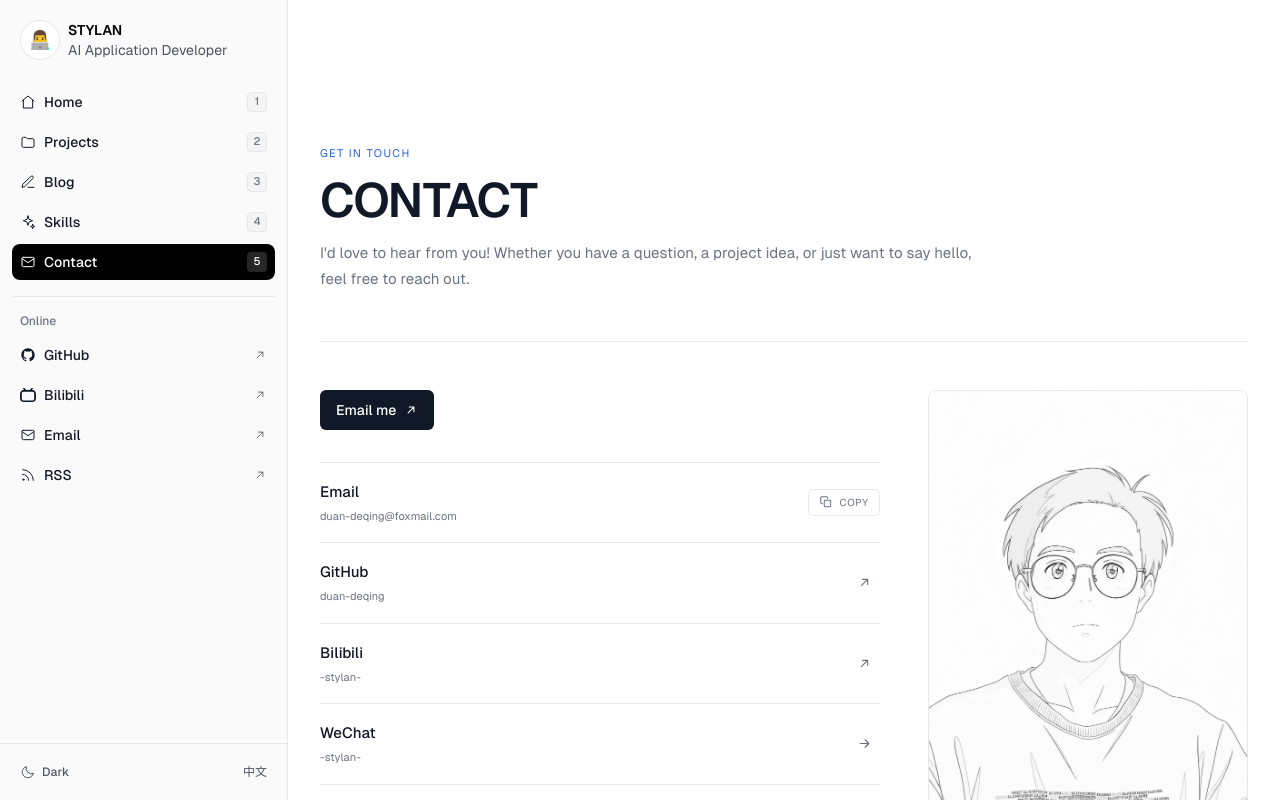
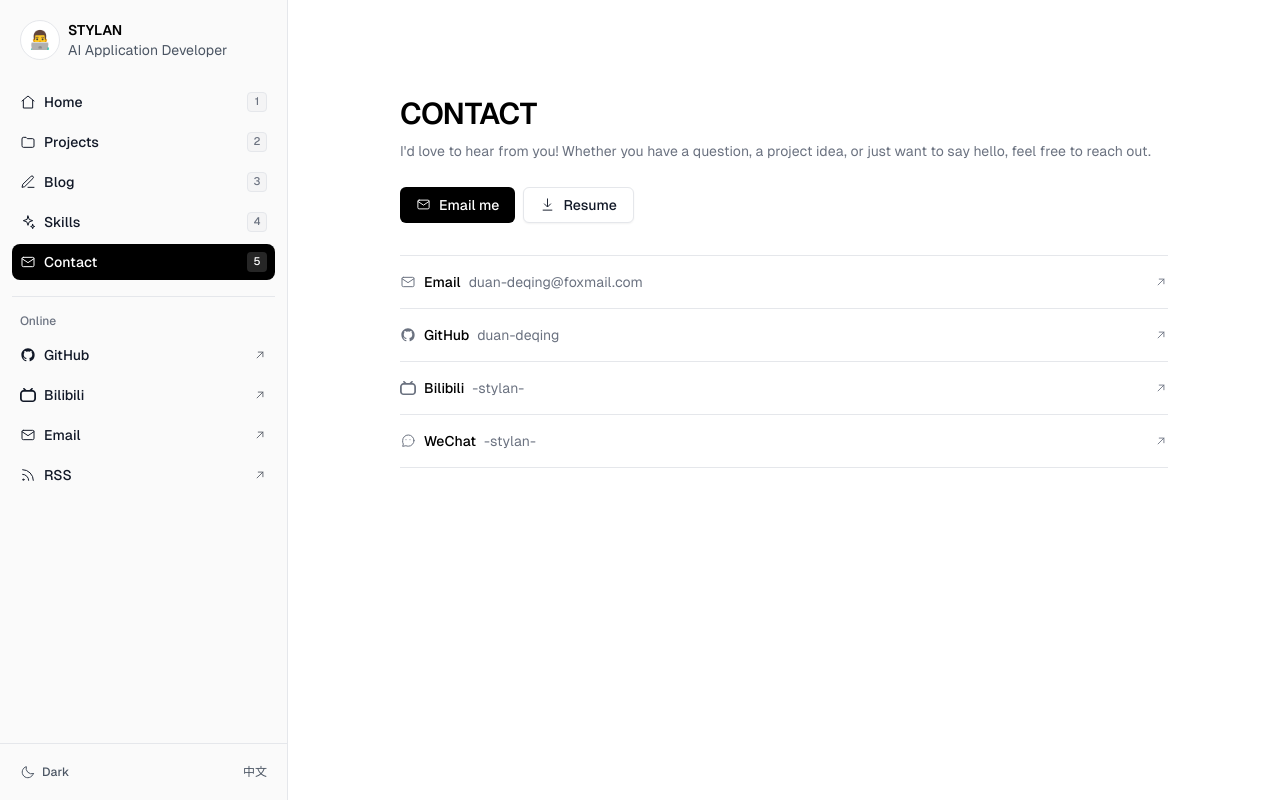
Before and after one commit to duan-deqing/duan-deqing.github.io, a React (Vite) app: page /contact in a window 1280 px wide. Built offline with nearby package versions, Linux system fonts and the light colour scheme.

Commit message:
feat: 技能与联系页改为 onur 式排版

```diff
--- /dev/null
+++ b/src/components/contact/WechatDialog.jsx
@@ -0,0 +1,25 @@
+import Modal from '../site/Modal'
+import Button from '../site/Button'
+import { CloseIcon } from '../site/icons'
+
+export default function WechatDialog({ open, onClose, qrcode, alt }) {
+  return (
+    <Modal open={open} onClose={onClose} label={alt || 'WeChat QR code'} panelClassName="max-w-sm">
+      <div className="mb-4 flex items-center justify-between">
+        <h2 className="text-base font-semibold tracking-tight text-heading">{alt || 'WeChat'}</h2>
+        <Button variant="ghost" size="icon" onClick={onClose} aria-label="Close">
+          <CloseIcon size={16} />
+        </Button>
+      </div>
+      <img
+        src={qrcode}
+        alt={alt || 'WeChat QR code'}
+        width={240}
+        height={240}
+        loading="lazy"
+        decoding="async"
+        className="mx-auto size-60 rounded-lg border border-line bg-page object-contain"
+      />
+    </Modal>
+  )
+}
--- /dev/null
+++ b/src/components/site/Modal.jsx
@@ -0,0 +1,69 @@
+import { useEffect, useRef } from 'react'
+
+const FOCUSABLE =
+  'a[href], button:not([disabled]), input, select, textarea, [tabindex]:not([tabindex="-1"])'
+
+export default function Modal({ open, onClose, label, children, panelClassName = '' }) {
+  const panelRef = useRef(null)
+  const restoreRef = useRef(null)
+
+  useEffect(() => {
+    if (!open) return undefined
+    restoreRef.current = document.activeElement
+    const previousOverflow = document.body.style.overflow
+    document.body.style.overflow = 'hidden'
+    const panel = panelRef.current
+    const focusables = () => Array.from(panel?.querySelectorAll(FOCUSABLE) || [])
+    requestAnimationFrame(() => focusables()[0]?.focus())
+
+    function onKeyDown(event) {
+      if (event.key === 'Escape') {
+        event.preventDefault()
+        onClose()
+        return
+      }
+      if (event.key !== 'Tab') return
+      const items = focusables()
+      if (items.length === 0) return
+      const first = items[0]
+      const last = items[items.length - 1]
+      if (event.shiftKey && document.activeElement === first) {
+        event.preventDefault()
+        last.focus()
+      } else if (!event.shiftKey && document.activeElement === last) {
+        event.preventDefault()
+        first.focus()
+      }
+    }
+
+    document.addEventListener('keydown', onKeyDown)
+    return () => {
+      document.removeEventListener('keydown', onKeyDown)
+      document.body.style.overflow = previousOverflow
+      const restore = restoreRef.current
+      if (restore instanceof HTMLElement) restore.focus()
+    }
+  }, [open, onClose])
+
+  if (!open) return null
+
+  return (
+    <div className="fixed inset-0 z-[60] flex items-center justify-center p-4">
+      <button
+        type="button"
+        className="absolute inset-0 bg-[var(--overlay)]"
+        aria-label="Close dialog"
+        onClick={onClose}
+      />
+      <div
+        ref={panelRef}
+        role="dialog"
+        aria-modal="true"
+        aria-label={label}
+        className={`relative w-full max-w-lg rounded-lg border border-line bg-page p-5 shadow-xl ${panelClassName}`}
+      >
+        {children}
+      </div>
+    </div>
+  )
+}
--- a/src/pages/ContactPage.jsx
+++ b/src/pages/ContactPage.jsx
@@ -1,158 +1,107 @@
 import { useState } from 'react'
+import config from '../content/site.yaml'
 import { useLanguage } from '../hooks/useLanguage'
-import config from '../content/site.yaml'
 import PageTitle from '../components/shared/PageTitle'
-import PageHeader from '../components/shared/PageHeader'
-import ArrowIcon from '../components/shared/ArrowIcon'
-import CopyButton from '../components/shared/CopyButton'
+import PageHeading from '../components/site/PageHeading'
+import Button from '../components/site/Button'
+import WechatDialog from '../components/contact/WechatDialog'
+import {
+  ArrowUpRightIcon,
+  BilibiliIcon,
+  DownloadIcon,
+  GitHubIcon,
+  MailIcon,
+  WechatIcon,
+} from '../components/site/icons'
+
+const ICONS = {
+  email: MailIcon,
+  github: GitHubIcon,
+  bilibili: BilibiliIcon,
+  wechat: WechatIcon,
+}
 
 export default function ContactPage() {
   const { lang, t } = useLanguage()
-  const { contactPage } = config
-  const [openQr, setOpenQr] = useState(false)
-  const methods = contactPage?.contactMethods || []
-  const emailMethod = methods.find((method) => method.icon === 'email')
-  const emailValue = emailMethod?.value || config.contact?.email || ''
+  const page = config.contactPage || {}
+  const email = config.contact?.email
+  const methods = page.contactMethods || []
+  const [wechat, setWechat] = useState(null)
 
   return (
-    <>
+    <div className="mx-auto w-full max-w-3xl">
       <PageTitle
-        title={t({ en: 'STYLAN · Contact', zh: 'STYLAN · 联系' })}
-        description={t(contactPage?.description)}
+        title={`STYLAN · ${t({ en: 'Contact', zh: '联系' })}`}
+        description={page.description}
         t={t}
         lang={lang}
       />
-      <PageHeader
-        kicker={t({ en: 'GET IN TOUCH', zh: '保持联系' })}
-        title={t(contactPage?.title) || 'CONTACT'}
-        description={t(contactPage?.description)}
+      <PageHeading
+        title={t(page.title || { en: 'Contact', zh: '联系' })}
+        description={t(page.description || '')}
       />
 
-      <section className="grid gap-10 py-10 sm:py-12 lg:grid-cols-[1fr_20rem] lg:gap-12">
-        <div>
-          <a
-            href={`mailto:${emailValue}`}
-            className="inline-flex items-center gap-2 rounded-md bg-ink px-4 py-2.5 text-sm font-medium text-page transition-colors hover:bg-accent"
-          >
+      <div className="mb-8 flex flex-wrap gap-2">
+        {email ? (
+          <Button as="a" href={`mailto:${email}`}>
+            <MailIcon size={15} />
             {t({ en: 'Email me', zh: '发送邮件' })}
-            <ArrowIcon direction="up-right" size={14} />
-          </a>
+          </Button>
+        ) : null}
+        <Button as="a" variant="outline" href="/resume.pdf" download>
+          <DownloadIcon size={15} />
+          {t({ en: 'Resume', zh: '简历' })}
+        </Button>
+      </div>
 
-          <ul className="mt-8 border-t border-line">
-            {methods.map((method) => {
-              const isWechat = method.icon === 'wechat'
-              const isEmail = method.icon === 'email'
-              const external = method.href?.startsWith('http')
-              const isNavigational = !isEmail && !isWechat && Boolean(method.href)
-              const rowText = (
-                <div className="min-w-0">
-                  <p className="text-[15px] font-medium text-ink">{t(method.label)}</p>
-                  <p className="mt-0.5 truncate font-mono-ui text-[11px] text-muted">
-                    {method.value}
-                  </p>
-                </div>
-              )
+      <div className="border-t border-line">
+        {methods.map((method) => {
+          const Icon = ICONS[method.icon] || MailIcon
+          const label = t(method.label)
+          const content = (
+            <>
+              <span className="flex min-w-0 items-center gap-2">
+                <Icon size={16} className="shrink-0 text-muted" />
+                <span className="font-medium text-heading">{label}</span>
+                <span className="truncate text-sm text-muted">{method.value}</span>
+              </span>
+              <ArrowUpRightIcon size={14} className="shrink-0 text-muted" />
+            </>
+          )
 
-              return (
-                <li key={method.icon || method.value} className="border-b border-line">
-                  {isNavigational ? (
-                    <a
-                      href={method.href}
-                      target={external ? '_blank' : undefined}
-                      rel={external ? 'noopener noreferrer' : undefined}
-                      aria-label={t(method.label)}
-                      className="group flex items-center justify-between gap-4 py-4"
-                    >
-                      {rowText}
-                      <span className="flex h-8 w-8 shrink-0 items-center justify-center text-muted transition-colors group-hover:text-accent">
-                        <ArrowIcon direction={external ? 'up-right' : 'right'} size={15} />
-                      </span>
-                    </a>
-                  ) : (
-                    <div className="flex items-center justify-between gap-4 py-4">
-                      {rowText}
+          if (method.href) {
+            return (
+              <a
+                key={label}
+                href={method.href}
+                target={method.href.startsWith('http') ? '_blank' : undefined}
+                rel={method.href.startsWith('http') ? 'noopener noreferrer' : undefined}
+                className="flex items-center justify-between gap-4 border-b border-line py-4 text-sm transition-colors hover:text-accent"
+              >
+                {content}
+              </a>
+            )
+          }
 
-                      <div className="flex shrink-0 items-center gap-2">
-                        {isEmail ? (
-                          <CopyButton
-                            value={method.value}
-                            label={{
-                              copy: t({ en: 'Copy', zh: '复制' }),
-                              copied: t({ en: 'Copied', zh: '已复制' }),
-                              failed: t({ en: 'Failed', zh: '失败' }),
-                            }}
-                          />
-                        ) : null}
+          return (
+            <button
+              key={label}
+              type="button"
+              onClick={() => setWechat(method)}
+              className="flex w-full items-center justify-between gap-4 border-b border-line py-4 text-left text-sm transition-colors hover:text-accent"
+            >
+              {content}
+            </button>
+          )
+        })}
+      </div>
 
-                        {isWechat ? (
-                          <button
-                            type="button"
-                            onClick={() => setOpenQr((value) => !value)}
-                            aria-expanded={openQr}
-                            aria-label={t({ en: 'Show WeChat QR code', zh: '显示微信二维码' })}
-                            className="flex h-8 w-8 items-center justify-center rounded-md text-muted transition-colors hover:bg-subtle hover:text-ink"
-                          >
-                            <ArrowIcon direction={openQr ? 'down' : 'right'} size={15} />
-                          </button>
-                        ) : null}
-                      </div>
-                    </div>
-                  )}
-
-                  {isWechat && openQr && method.qrcode ? (
-                    <div className="pb-4">
-                      <img
-                        src={method.qrcode}
-                        alt={t({ en: 'WeChat QR code', zh: '微信二维码' })}
-                        width="160"
-                        height="160"
-                        loading="lazy"
-                        decoding="async"
-                        className="h-40 w-40 rounded-md border border-line bg-white object-contain p-2"
-                      />
-                      <p className="mt-2 font-mono-ui text-[10px] text-muted">
-                        {t({ en: 'Scan to add', zh: '扫码添加' })}
-                      </p>
-                    </div>
-                  ) : null}
-                </li>
-              )
-            })}
-
-            <li className="border-b border-line">
-              <a
-                href="/resume.pdf"
-                download
-                className="flex items-center justify-between gap-4 py-4"
-              >
-                <div>
-                  <p className="text-[15px] font-medium text-ink">
-                    {t({ en: 'Resume', zh: '简历' })}
-                  </p>
-                  <p className="mt-0.5 font-mono-ui text-[11px] text-muted">
-                    {t({ en: 'Download PDF', zh: '下载 PDF' })}
-                  </p>
-                </div>
-                <span className="flex h-8 w-8 items-center justify-center text-muted">
-                  <ArrowIcon direction="down" size={15} />
-                </span>
-              </a>
-            </li>
-          </ul>
-        </div>
-
-        {contactPage?.image ? (
-          <div>
-            <img
-              src={contactPage.image}
-              alt=""
-              loading="lazy"
-              decoding="async"
-              className="aspect-[3/4] w-full rounded-lg border border-line object-cover"
-            />
-          </div>
-        ) : null}
-      </section>
-    </>
+      <WechatDialog
+        open={Boolean(wechat)}
+        onClose={() => setWechat(null)}
+        qrcode={wechat?.qrcode}
+        alt={wechat ? t(wechat.label) : 'WeChat'}
+      />
+    </div>
   )
 }
```
Also changed, not shown: src/pages/SkillsPage.jsx (+28 -15 lines).
